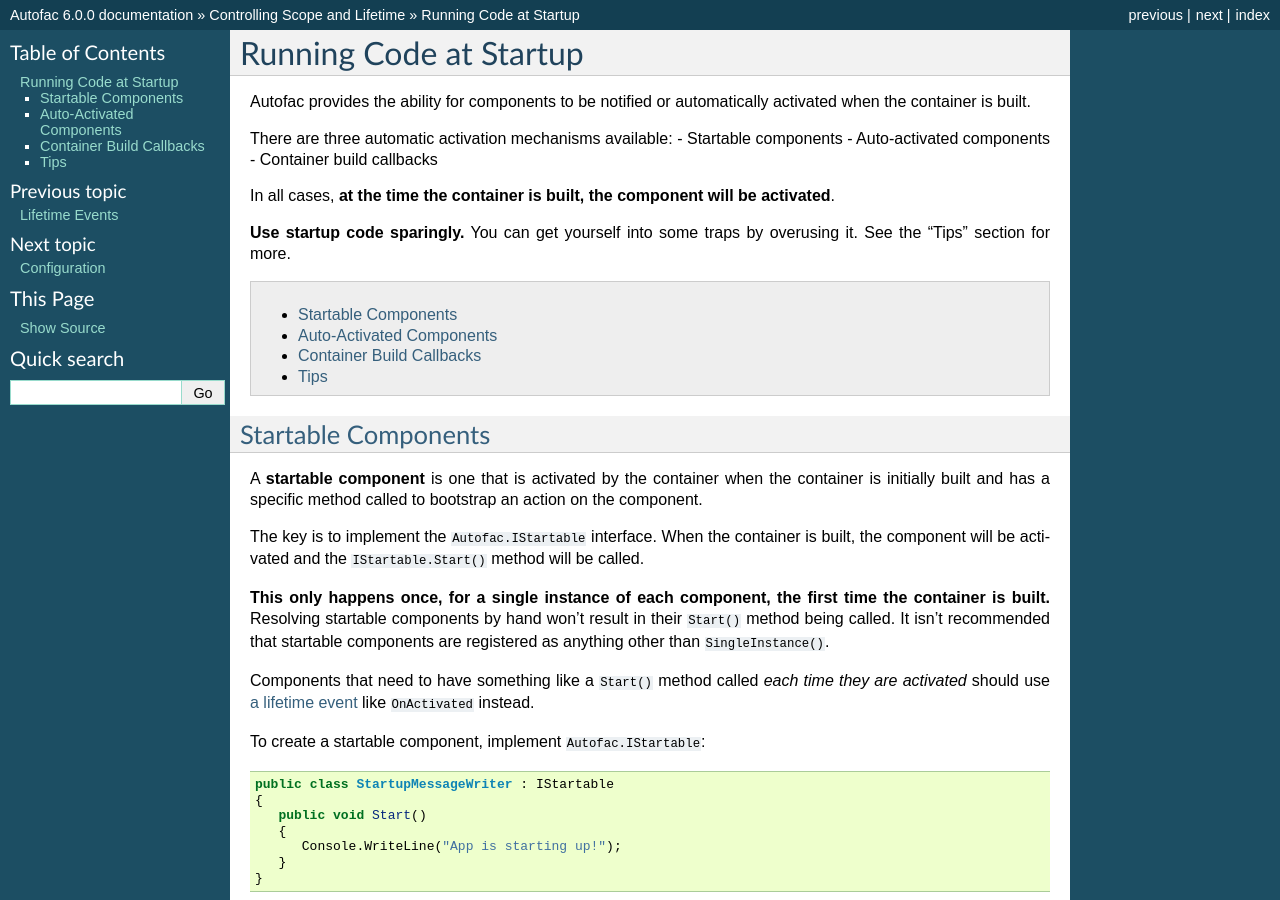
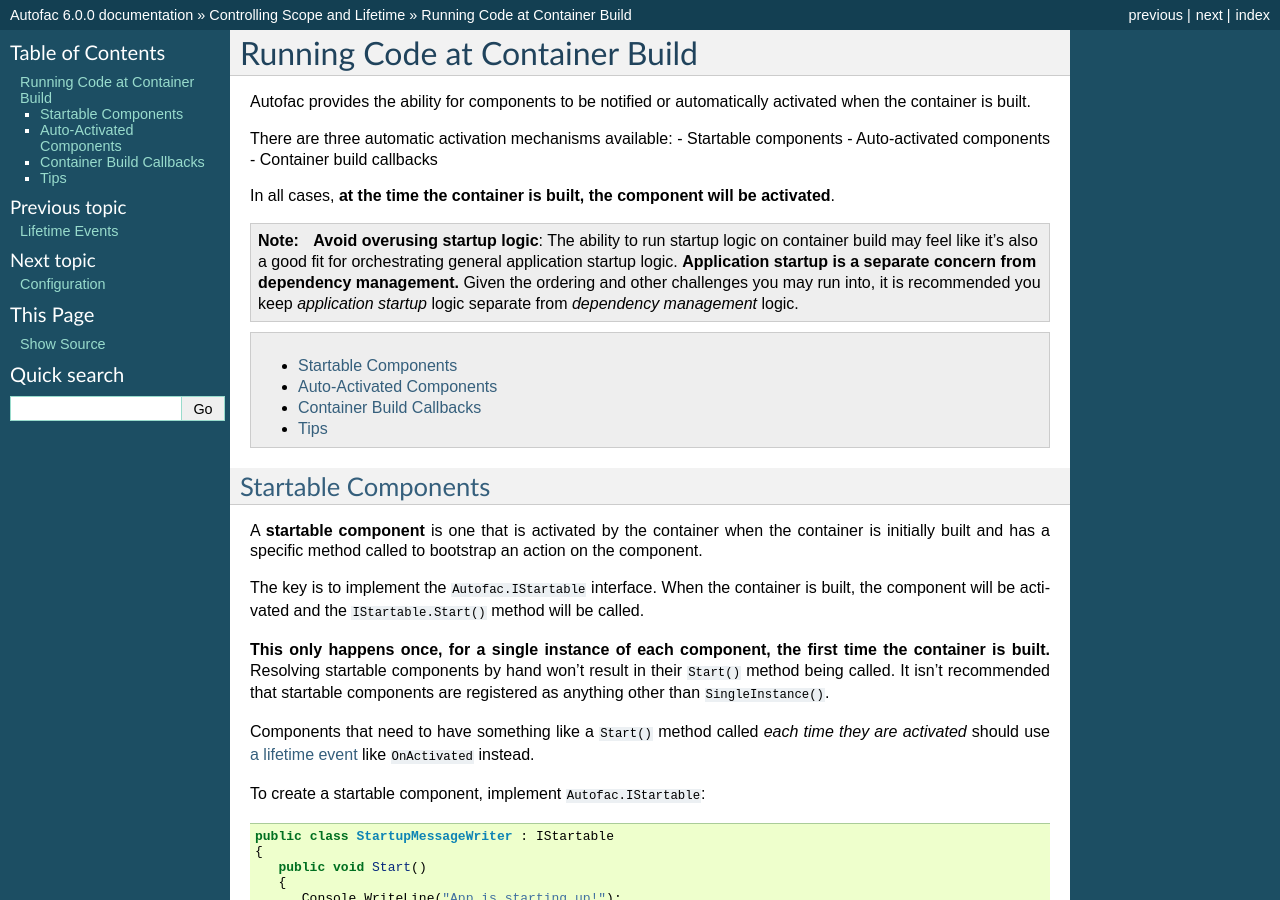
Before and after one commit to autofac/Documentation, a Sphinx documentation site: the page built from docs/lifetime/startup.rst, in a window 1280 px wide and 900 px high. Built offline with Sphinx 7.4.7, drawn with Linux system fonts in a browser that asks for light colours; some of the changed text lies outside the part shown.

Commit message:
Minor updates to better convey separation of concerns with app and dependency startup logic.

```diff
--- a/docs/lifetime/startup.rst
+++ b/docs/lifetime/startup.rst
@@ -1,6 +1,6 @@
-=======================
-Running Code at Startup
-=======================
+===============================
+Running Code at Container Build
+===============================
 
 Autofac provides the ability for components to be notified or automatically activated when the container is built.
 
@@ -11,7 +11,9 @@
 
 In all cases, **at the time the container is built, the component will be activated**.
 
-**Use startup code sparingly.** You can get yourself into some traps by overusing it. See the "Tips" section for more.
+.. note::
+
+    **Avoid overusing startup logic**: The ability to run startup logic on container build may feel like it's also a good fit for orchestrating general application startup logic. **Application startup is a separate concern from dependency management.** Given the ordering and other challenges you may run into, it is recommended you keep *application startup* logic separate from *dependency management* logic.
 
 .. contents::
   :local:
@@ -266,10 +268,10 @@
 Tips
 ====
 
+**Where possible, try to get away from startup logic**: The ability to run startup logic on container build is really convenient, but a DI container is about wiring up your objects, not orchestrating application startup. It's a good idea to keep these concerns separate whenever possible.
+
 **Order**: In general, startup logic happens in the order ``IStartable.Start()``, ``AutoActivate``, build callbacks. That said, it is *not guaranteed*. For example, as noted in the ``IStartable`` docs above, things will happen in dependency order rather than registration order. Further, Autofac reserves the right to change this order (e.g., refactor the calls to ``IStartable.Start()`` and ``AutoActivate`` into build callbacks). If you need to control the specific order in which initialization logic runs, it's better to write your own initialization logic where you can control the order.
 
 **Avoid creating lifetime scopes during IStartable.Start or AutoActivate**: If your startup logic includes the creation of a lifetime scope from which components will be resolved, this scope won't have all the startables executed yet. By creating the scope, you're forcing a race condition. This sort of logic would be better to execute in custom logic after the container is built rather than as part of an ``IStartable``.
 
-**Avoid overusing startup logic**: The ability to run startup logic on container build may feel like it's also a good fit for orchestrating general application startup logic. Given the ordering and other challenges you may run into, it is recommended you keep *application startup* logic separate from *dependency startup* logic.
-
 **Consider OnActivated and SingleInstance for lazy initialization**: Instead of using build callbacks or startup logic, consider using :doc:`the lifetime event OnActivated <events>` with a ``SingleInstance`` registration so the initialization can happen on an object but not be tied to the order of container build.
```
